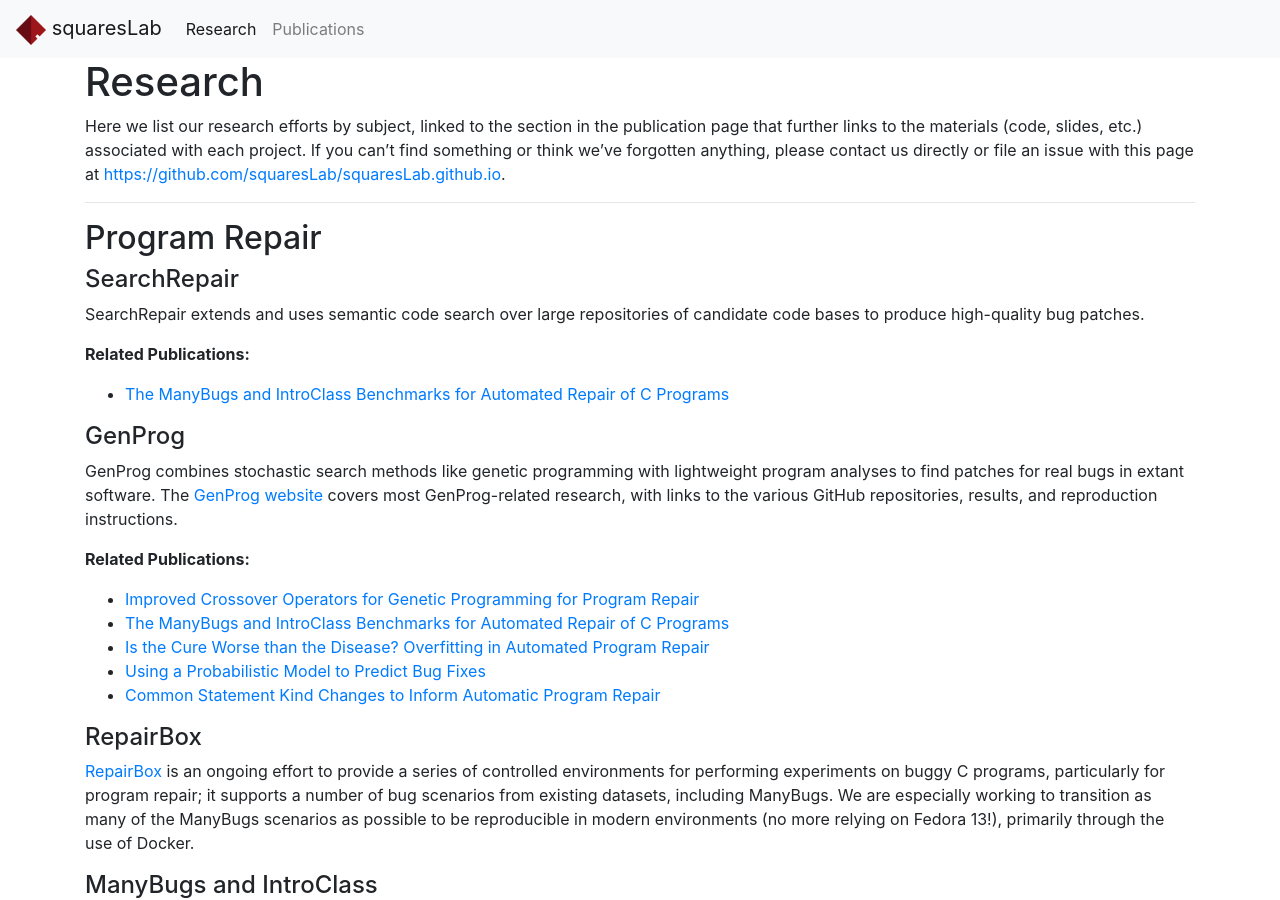
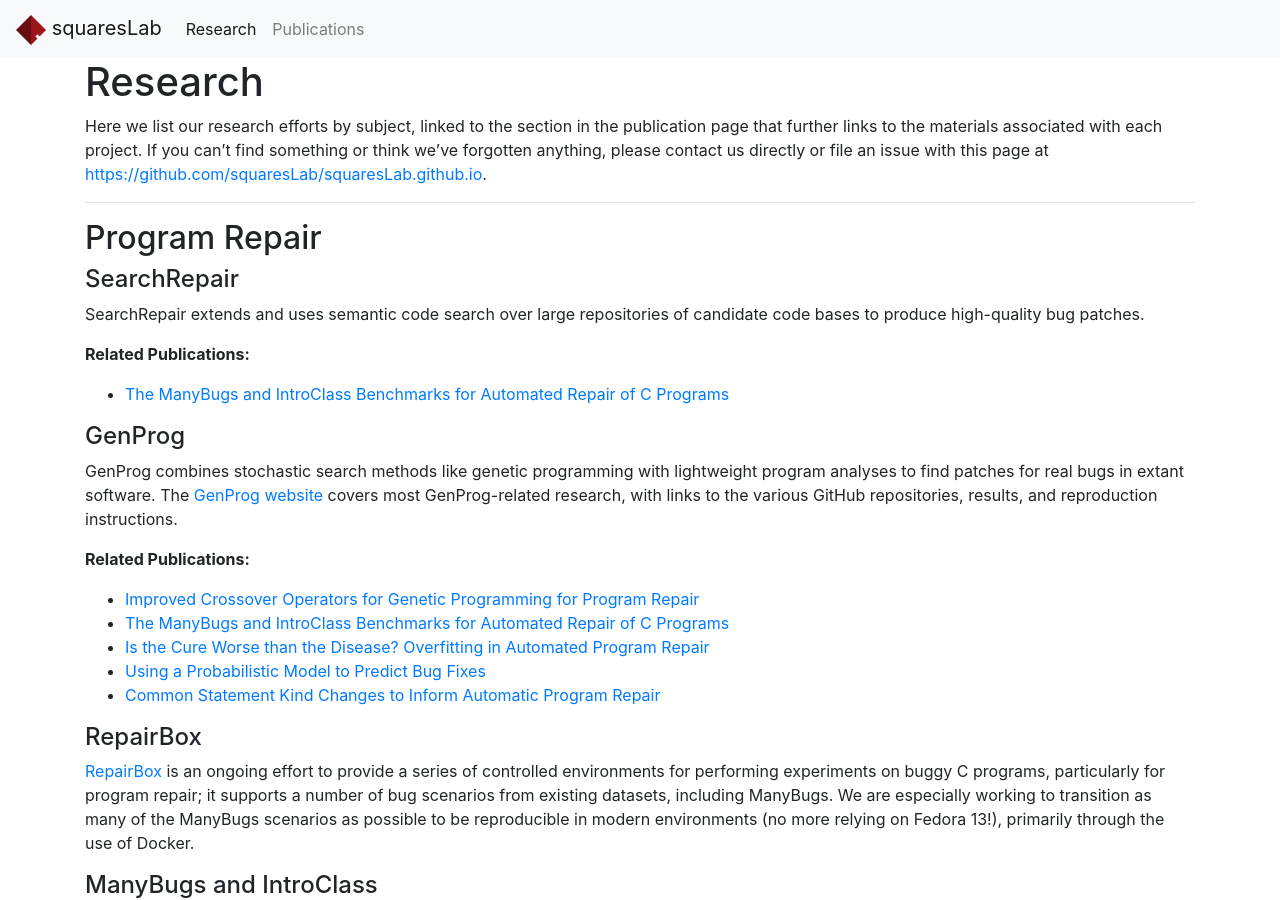
Before and after one commit to squaresLab/squaresLab.github.io, a Jekyll site: the page built from research.md, in a window 1280 px wide and 900 px high. Built offline with Jekyll 4.4.1, drawn with Linux system fonts in a browser that asks for light colours; nearby versions of some CDN libraries.

Commit message:
This is a new update

```diff
--- a/research.md
+++ b/research.md
@@ -7,10 +7,10 @@ permalink: /research/
 # Research
 
 Here we list our research efforts by subject, linked to the section in the
-publication page that further links to the materials (code, slides, etc.)
-associated with each project. If you can't find something or think
-we've forgotten anything, please contact us directly or file an issue with this
-page at [https://github.com/squaresLab/squaresLab.github.io](https://github.com/squaresLab/squaresLab.github.io).
+publication page that further links to the materials associated with each
+project. If you can't find something or think we've forgotten anything, please
+contact us directly or file an issue with this page at
+[https://github.com/squaresLab/squaresLab.github.io](https://github.com/squaresLab/squaresLab.github.io).
 
 ---
 
```
Also changed, not shown: 1 other file.
